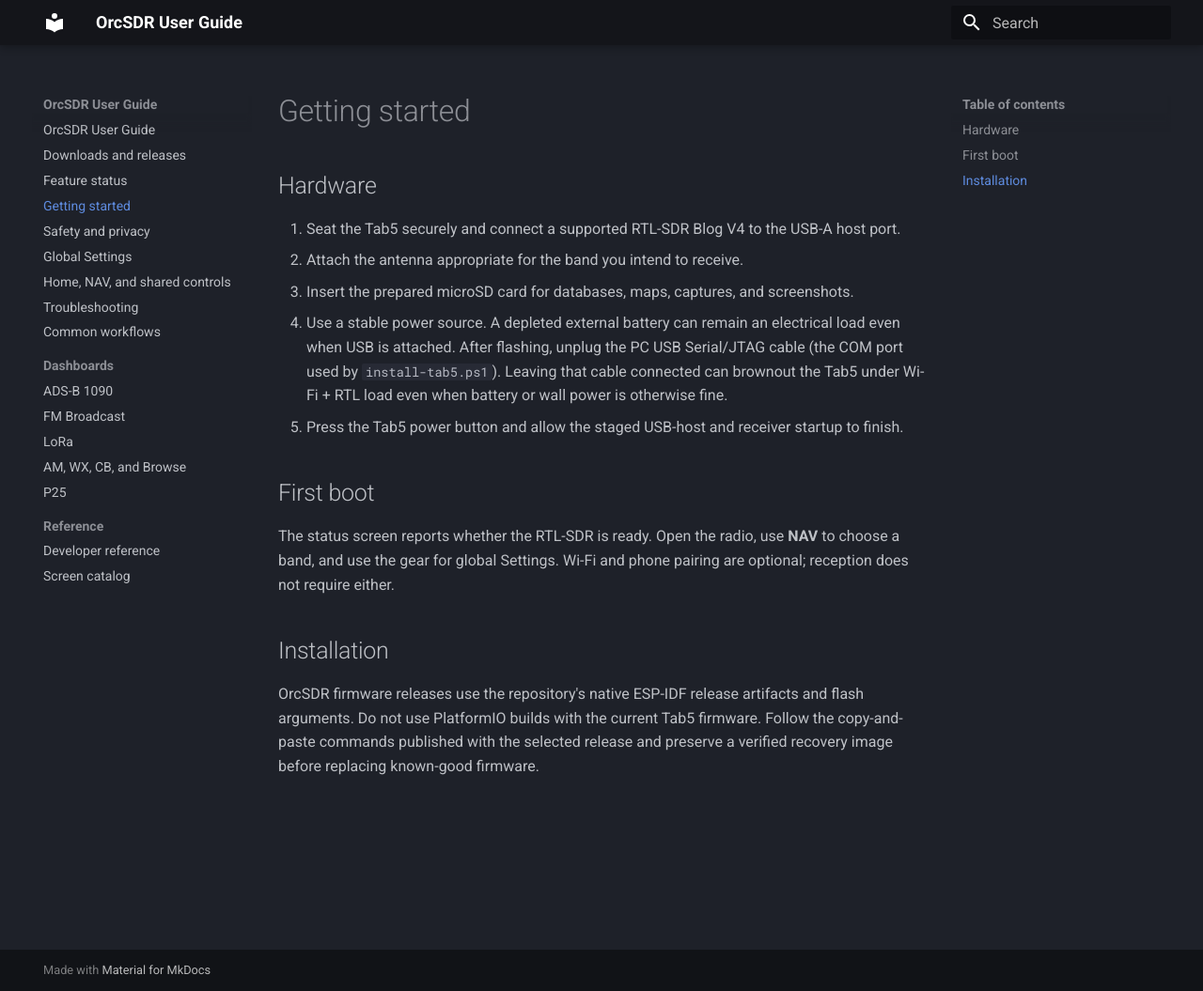
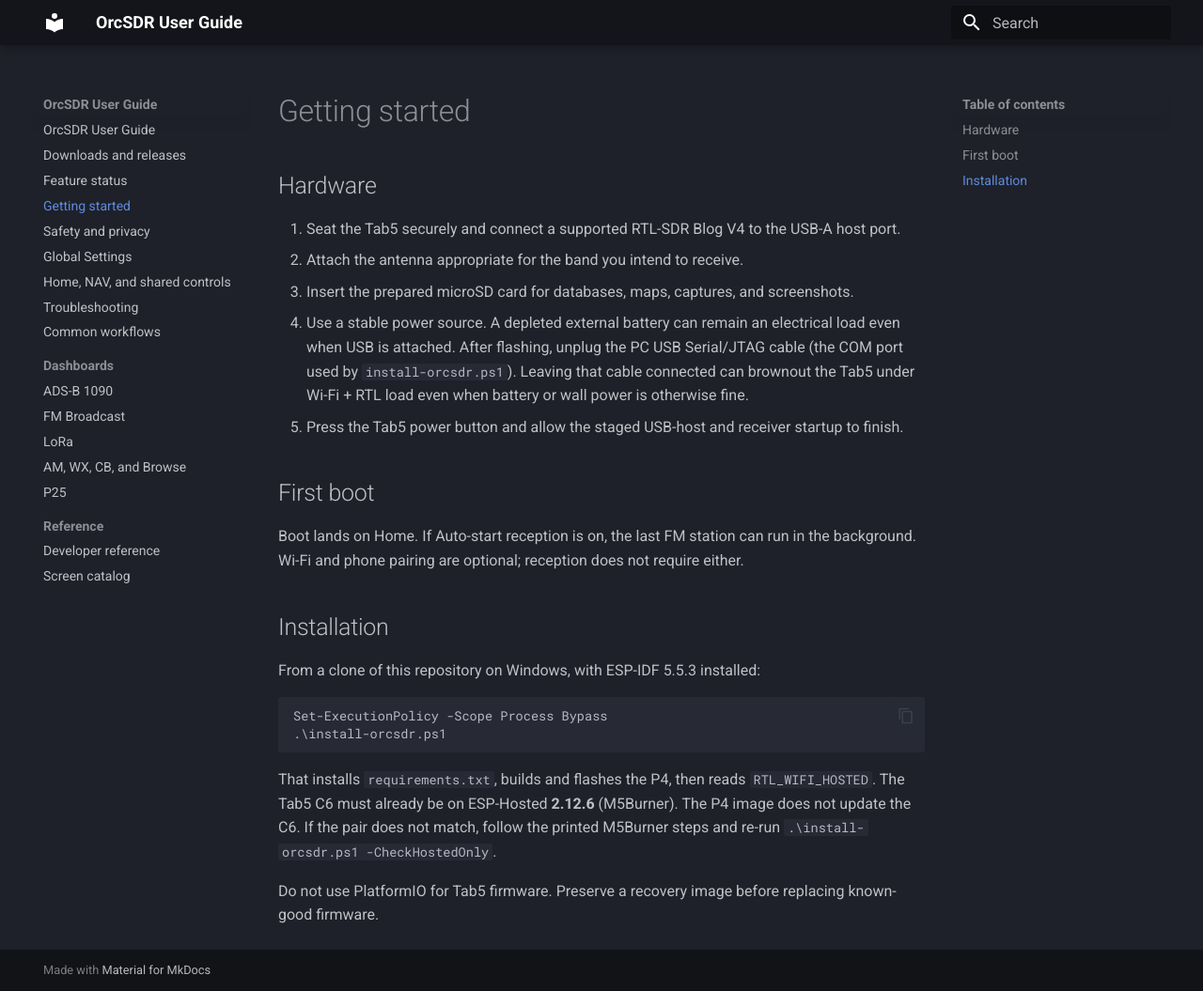
Before and after one commit to hardcoreerik/OrcSDR, an MkDocs documentation site: the page built from docs/user-guide/getting-started.md, in a window 1280 px wide and 1055 px high. Shown: the whole window at 94% size. Built offline with MkDocs 1.6.1 and Material for MkDocs 9.7.7, drawn with Linux system fonts in a browser that asks for light colours.

Commit message:
feat(tab5): add people installer and v0.2.0-alpha.5 notes
Root install-orcsdr.ps1 installs requirements.txt, flashes the P4, and checks that ESP-Hosted host and C6 slave are both 2.12.6. A mismatch prints the M5Burner steps. Documents the live FM RDS and last-station work for today's alpha.

````diff
--- a/docs/user-guide/getting-started.md
+++ b/docs/user-guide/getting-started.md
@@ -5,13 +5,22 @@
 1. Seat the Tab5 securely and connect a supported RTL-SDR Blog V4 to the USB-A host port.
 2. Attach the antenna appropriate for the band you intend to receive.
 3. Insert the prepared microSD card for databases, maps, captures, and screenshots.
-4. Use a stable power source. A depleted external battery can remain an electrical load even when USB is attached. After flashing, unplug the PC USB Serial/JTAG cable (the COM port used by `install-tab5.ps1`). Leaving that cable connected can brownout the Tab5 under Wi-Fi + RTL load even when battery or wall power is otherwise fine.
+4. Use a stable power source. A depleted external battery can remain an electrical load even when USB is attached. After flashing, unplug the PC USB Serial/JTAG cable (the COM port used by `install-orcsdr.ps1`). Leaving that cable connected can brownout the Tab5 under Wi-Fi + RTL load even when battery or wall power is otherwise fine.
 5. Press the Tab5 power button and allow the staged USB-host and receiver startup to finish.
 
 ## First boot
 
-The status screen reports whether the RTL-SDR is ready. Open the radio, use **NAV** to choose a band, and use the gear for global Settings. Wi-Fi and phone pairing are optional; reception does not require either.
+Boot lands on Home. If Auto-start reception is on, the last FM station can run in the background. Wi-Fi and phone pairing are optional; reception does not require either.
 
 ## Installation
 
-OrcSDR firmware releases use the repository's native ESP-IDF release artifacts and flash arguments. Do not use PlatformIO builds with the current Tab5 firmware. Follow the copy-and-paste commands published with the selected release and preserve a verified recovery image before replacing known-good firmware.
+From a clone of this repository on Windows, with ESP-IDF 5.5.3 installed:
+
+```powershell
+Set-ExecutionPolicy -Scope Process Bypass
+.\install-orcsdr.ps1
+```
+
+That installs `requirements.txt`, builds and flashes the P4, then reads `RTL_WIFI_HOSTED`. The Tab5 C6 must already be on ESP-Hosted **2.12.6** (M5Burner). The P4 image does not update the C6. If the pair does not match, follow the printed M5Burner steps and re-run `.\install-orcsdr.ps1 -CheckHostedOnly`.
+
+Do not use PlatformIO for Tab5 firmware. Preserve a recovery image before replacing known-good firmware.
--- /dev/null
+++ b/requirements.txt
@@ -0,0 +1,4 @@
+# OrcSDR people-installer (Windows).
+# Used by install-orcsdr.ps1 to talk to the Tab5 after flash and read
+# ESP-Hosted host/slave versions. IDF's Python is preferred when present.
+pyserial>=3.5
````
Also changed, not shown: README.md (+11 -6 lines), docs/TAB5_BUILD_POLICY.md (+7 -0 lines), docs/releases/v0.2.0-alpha.5.md (added, +54 -0 lines), docs/user-guide/downloads.md (+1 -1 lines), docs/user-guide/feature-status.md (+1 -1 lines), docs/user-guide/troubleshooting.md (+8 -0 lines), 1 other file.
